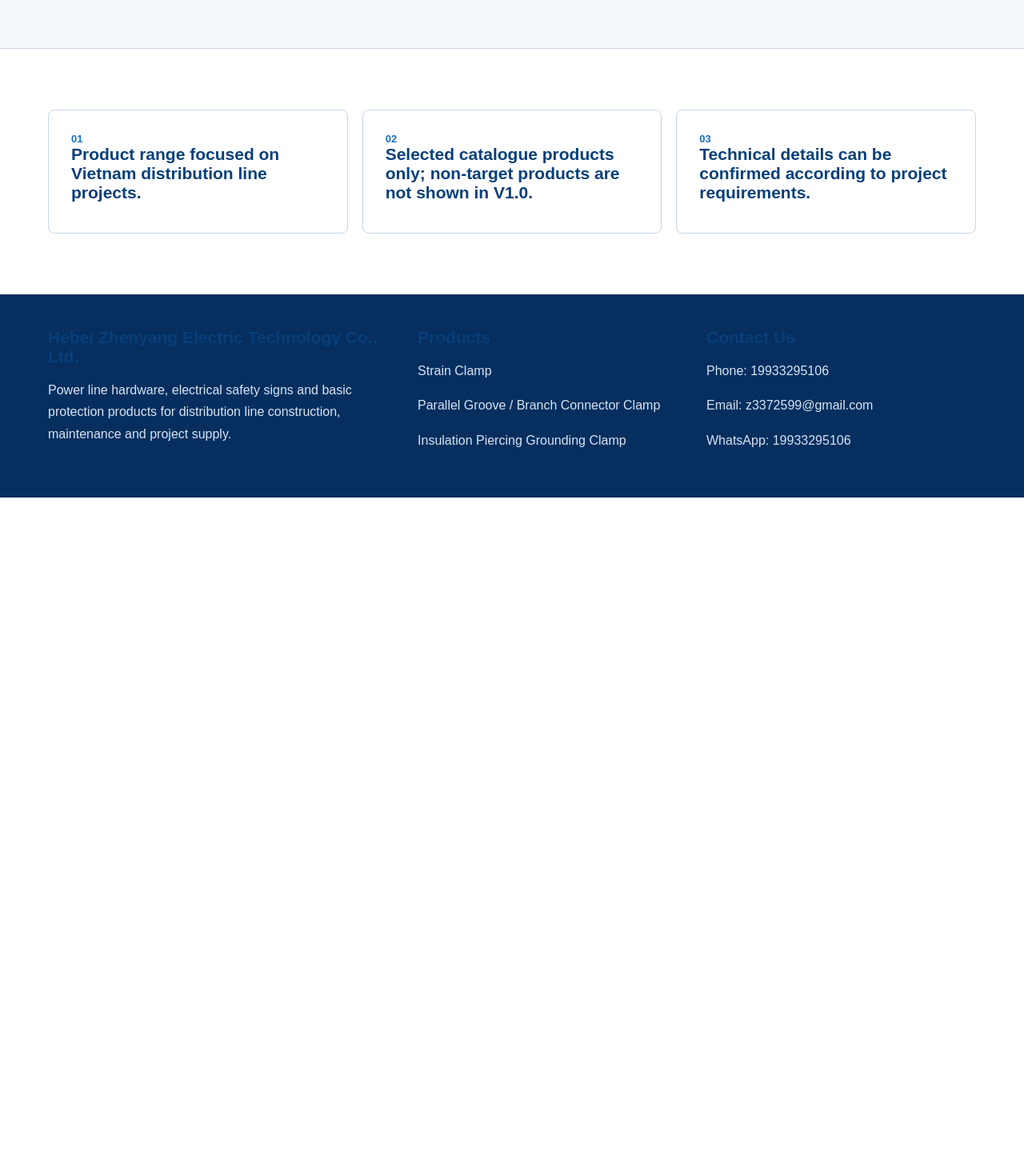
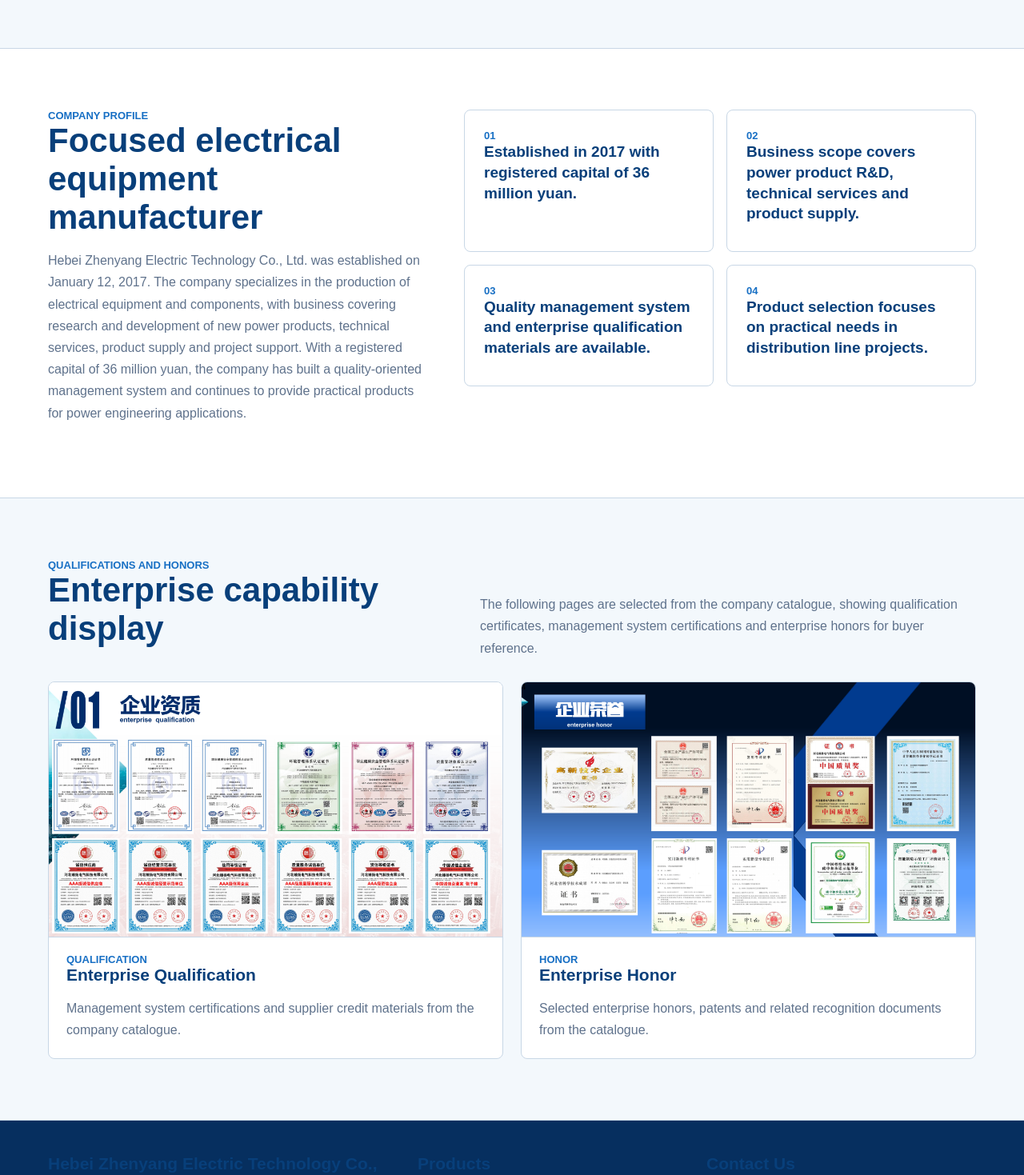
Before and after one commit to z3372599-eng/zhenyang-website, a Next.js app: page /about in a window 1280 px wide. Shown: the part 280-1749 px from the top of the page at 80% size. Before the commit the page ends 902 px from the top, so only its background shows below. Built offline with nearby package versions, Linux system fonts and the light colour scheme.

Commit message:
Enhance about page credentials section

```diff
--- a/app/globals.css
+++ b/app/globals.css
@@ -22,6 +22,7 @@
   color: var(--ink);
   background: var(--white);
   font-family: Arial, "Noto Sans", "Microsoft YaHei", sans-serif;
+  overflow-x: hidden;
 }
 
 a {
@@ -176,6 +177,14 @@
   line-height: 1.7;
 }
 
+h1,
+h2,
+h3,
+p,
+strong {
+  overflow-wrap: break-word;
+}
+
 .lead {
   color: var(--muted);
   font-size: 18px;
@@ -316,6 +325,73 @@
   color: var(--muted);
 }
 
+.about-layout {
+  display: grid;
+  grid-template-columns: 1.05fr 1.4fr;
+  gap: 40px;
+  align-items: start;
+}
+
+.about-copy {
+  max-width: 520px;
+  min-width: 0;
+}
+
+.about-copy p {
+  color: var(--muted);
+  font-size: 16px;
+}
+
+.about-facts {
+  display: grid;
+  grid-template-columns: repeat(2, 1fr);
+  gap: 16px;
+}
+
+.fact-item {
+  min-width: 0;
+  min-height: 150px;
+  padding: 24px;
+  border: 1px solid var(--line);
+  border-radius: 8px;
+  background: var(--white);
+}
+
+.fact-item h3 {
+  font-size: 19px;
+  line-height: 1.35;
+}
+
+.credential-grid {
+  display: grid;
+  grid-template-columns: repeat(2, 1fr);
+  gap: 22px;
+}
+
+.credential-card {
+  min-width: 0;
+  overflow: hidden;
+  border: 1px solid var(--line);
+  border-radius: 8px;
+  background: var(--white);
+}
+
+.credential-card img {
+  width: 100%;
+  aspect-ratio: 16 / 9;
+  object-fit: cover;
+  border-bottom: 1px solid var(--line);
+}
+
+.credential-caption {
+  padding: 20px 22px 22px;
+}
+
+.credential-caption p {
+  color: var(--muted);
+  margin-bottom: 0;
+}
+
 .product-detail {
   padding: 26px;
   display: grid;
@@ -418,9 +494,14 @@
 
   .hero-inner,
   .grid-2,
+  .about-layout,
   .product-detail,
   .footer-grid {
     grid-template-columns: 1fr;
+  }
+
+  .about-copy {
+    max-width: none;
   }
 
   .product-grid,
@@ -431,6 +512,12 @@
 }
 
 @media (max-width: 640px) {
+  .container {
+    width: min(358px, calc(100% - 32px));
+    margin-left: 16px;
+    margin-right: auto;
+  }
+
   .nav {
     display: block;
   }
@@ -454,6 +541,8 @@
   .hero-grid,
   .product-grid,
   .grid-3,
+  .about-facts,
+  .credential-grid,
   .cert-list,
   .spec-list {
     grid-template-columns: 1fr;
@@ -461,6 +550,23 @@
 
   .section-head {
     display: block;
+  }
+
+  h2 {
+    font-size: 30px;
+    line-height: 1.16;
+  }
+
+  h1,
+  h2,
+  h3,
+  p,
+  strong {
+    word-break: break-all;
+  }
+
+  .about-copy p {
+    font-size: 15px;
   }
 
   .product-detail {
--- a/components/AboutPage.js
+++ b/components/AboutPage.js
@@ -5,18 +5,49 @@
 
 export default function AboutPage() {
   const { t } = useLanguage();
+  const credentials = t.about.credentials || [];
 
   return (
     <>
       <PageTitle title={t.about.title} subtitle={t.about.subtitle} />
       <section className="section">
-        <div className="container grid-3">
+        <div className="container about-layout">
+          <div className="about-copy">
+            <div className="eyebrow">{t.about.profileLabel}</div>
+            <h2>{t.about.profileTitle}</h2>
+            <p>{t.about.profileBody}</p>
+          </div>
+          <div className="about-facts">
           {t.about.points.map((point, index) => (
-            <div className="card contact-panel" key={point}>
+              <div className="fact-item" key={point}>
               <div className="eyebrow">0{index + 1}</div>
               <h3>{point}</h3>
             </div>
           ))}
+          </div>
+        </div>
+      </section>
+      <section className="section alt">
+        <div className="container">
+          <div className="section-head">
+            <div>
+              <div className="eyebrow">{t.about.credentialsLabel}</div>
+              <h2>{t.about.credentialsTitle}</h2>
+            </div>
+            <p>{t.about.credentialsLead}</p>
+          </div>
+          <div className="credential-grid">
+            {credentials.map((item) => (
+              <article className="credential-card" key={item.title}>
+                <img src={item.image} alt={item.title} />
+                <div className="credential-caption">
+                  <div className="eyebrow">{item.kicker}</div>
+                  <h3>{item.title}</h3>
+                  <p>{item.description}</p>
+                </div>
+              </article>
+            ))}
+          </div>
         </div>
       </section>
     </>
--- a/locales/en.json
+++ b/locales/en.json
@@ -26,11 +26,32 @@
   },
   "about": {
     "title": "About Us",
-    "subtitle": "Hebei Zhenyang Electric Technology Co., Ltd. supplies practical power line hardware, safety signs, protection products and supporting electrical equipment for field projects.",
+    "subtitle": "Hebei Zhenyang Electric Technology Co., Ltd. is a private enterprise focused on electrical equipment, power line hardware and supporting products.",
+    "profileLabel": "Company profile",
+    "profileTitle": "Focused electrical equipment manufacturer",
+    "profileBody": "Hebei Zhenyang Electric Technology Co., Ltd. was established on January 12, 2017. The company specializes in the production of electrical equipment and components, with business covering research and development of new power products, technical services, product supply and project support. With a registered capital of 36 million yuan, the company has built a quality-oriented management system and continues to provide practical products for power engineering applications.",
     "points": [
-      "Product range focused on Vietnam distribution line projects.",
-      "Selected catalogue products only; non-target products are not shown in V1.0.",
-      "Technical details can be confirmed according to project requirements."
+      "Established in 2017 with registered capital of 36 million yuan.",
+      "Business scope covers power product R&D, technical services and product supply.",
+      "Quality management system and enterprise qualification materials are available.",
+      "Product selection focuses on practical needs in distribution line projects."
+    ],
+    "credentialsLabel": "Qualifications and honors",
+    "credentialsTitle": "Enterprise capability display",
+    "credentialsLead": "The following pages are selected from the company catalogue, showing qualification certificates, management system certifications and enterprise honors for buyer reference.",
+    "credentials": [
+      {
+        "kicker": "Qualification",
+        "title": "Enterprise Qualification",
+        "description": "Management system certifications and supplier credit materials from the company catalogue.",
+        "image": "/images/company/catalogue-03.png"
+      },
+      {
+        "kicker": "Honor",
+        "title": "Enterprise Honor",
+        "description": "Selected enterprise honors, patents and related recognition documents from the catalogue.",
+        "image": "/images/company/catalogue-04.png"
+      }
     ]
   },
   "certificates": {
--- a/locales/vi.json
+++ b/locales/vi.json
@@ -26,11 +26,32 @@
   },
   "about": {
     "title": "Gioi thieu",
-    "subtitle": "Hebei Zhenyang Electric Technology Co., Ltd. cung cap phu kien duong day, bien bao an toan, san pham bao ho va vat tu dien phu tro cho du an thuc te.",
+    "subtitle": "Hebei Zhenyang Electric Technology Co., Ltd. la doanh nghiep tu nhan tap trung vao thiet bi dien, phu kien duong day dien va san pham phu tro.",
+    "profileLabel": "Ho so cong ty",
+    "profileTitle": "Nha san xuat thiet bi dien co dinh huong thuc te",
+    "profileBody": "Hebei Zhenyang Electric Technology Co., Ltd. duoc thanh lap ngay 12 thang 1 nam 2017. Cong ty chuyen san xuat thiet bi va linh kien dien, dong thoi phat trien san pham dien moi, cung cap dich vu ky thuat, cung ung san pham va ho tro du an. Voi von dang ky 36 trieu nhan dan te, cong ty xay dung he thong quan ly theo dinh huong chat luong va cung cap san pham phu hop cho cac ung dung cong trinh dien.",
     "points": [
-      "Danh muc tap trung vao nhu cau du an luoi phan phoi tai Viet Nam.",
-      "V1.0 chi hien thi san pham trong catalogue da chon cho thi truong Viet Nam.",
-      "Chi tiet ky thuat co the xac nhan theo yeu cau du an, ban ve va muc dich su dung."
+      "Thanh lap nam 2017, von dang ky 36 trieu nhan dan te.",
+      "Linh vuc kinh doanh gom R&D san pham dien, dich vu ky thuat va cung ung san pham.",
+      "Co tai lieu nang luc doanh nghiep va he thong quan ly chat luong.",
+      "Danh muc san pham tap trung vao nhu cau thuc te cua du an duong day phan phoi."
+    ],
+    "credentialsLabel": "Nang luc va danh hieu",
+    "credentialsTitle": "Ho so nang luc doanh nghiep",
+    "credentialsLead": "Cac trang duoi day duoc chon tu catalogue cong ty, the hien chung nhan, he thong quan ly va danh hieu doanh nghiep de khach hang tham khao.",
+    "credentials": [
+      {
+        "kicker": "Nang luc",
+        "title": "Chung nhan doanh nghiep",
+        "description": "Chung nhan he thong quan ly va tai lieu tin dung nha cung cap trong catalogue.",
+        "image": "/images/company/catalogue-03.png"
+      },
+      {
+        "kicker": "Danh hieu",
+        "title": "Danh hieu doanh nghiep",
+        "description": "Danh hieu, bang sang che va cac tai lieu cong nhan lien quan trong catalogue.",
+        "image": "/images/company/catalogue-04.png"
+      }
     ]
   },
   "certificates": {
--- a/locales/zh.json
+++ b/locales/zh.json
@@ -26,11 +26,32 @@
   },
   "about": {
     "title": "关于我们",
-    "subtitle": "河北臻扬电气科技有限公司面向电力工程现场提供线路金具、安全标识、防护用品及配套电力器材。",
+    "subtitle": "河北臻扬电气科技有限公司专注电气设备、电力金具及配套产品。",
+    "profileLabel": "公司简介",
+    "profileTitle": "电力工程设备制造商",
+    "profileBody": "河北臻扬电气科技有限公司成立于2017年1月12日，专注电气设备及配件生产，业务涵盖新型电力产品研发、技术服务、产品供应和项目配套支持。公司注册资本3600万元，持续完善质量管理体系和企业运行机制，为电力工程现场提供稳定的产品支持。",
     "points": [
-      "产品范围聚焦越南配网建设和线路维护需求。",
-      "V1.0 仅展示画册中的对越主推产品，非目标产品暂不展示。",
-      "技术细节可根据项目需求、导线截面、图纸和现场用途确认。"
+      "成立于2017年，注册资本3600万元。",
+      "覆盖电力产品研发、技术服务和供应。",
+      "具备资质资料和质量体系认证。",
+      "服务配网建设、线路维护和工程采购。"
+    ],
+    "credentialsLabel": "资质与荣誉",
+    "credentialsTitle": "企业能力展示",
+    "credentialsLead": "以下内容选自公司画册，集中展示企业资质、管理体系认证、供应商信用资料及企业荣誉，便于海外客户快速了解公司基础能力。",
+    "credentials": [
+      {
+        "kicker": "Qualification",
+        "title": "企业资质",
+        "description": "展示公司管理体系认证、供应商信用资料及相关企业资质文件。",
+        "image": "/images/company/catalogue-03.png"
+      },
+      {
+        "kicker": "Honor",
+        "title": "企业荣誉",
+        "description": "展示企业荣誉、专利证书、质量奖项及相关认可资料。",
+        "image": "/images/company/catalogue-04.png"
+      }
     ]
   },
   "certificates": {
```
Also changed, not shown: public/images/company/catalogue-03.png (added), public/images/company/catalogue-04.png (added).
